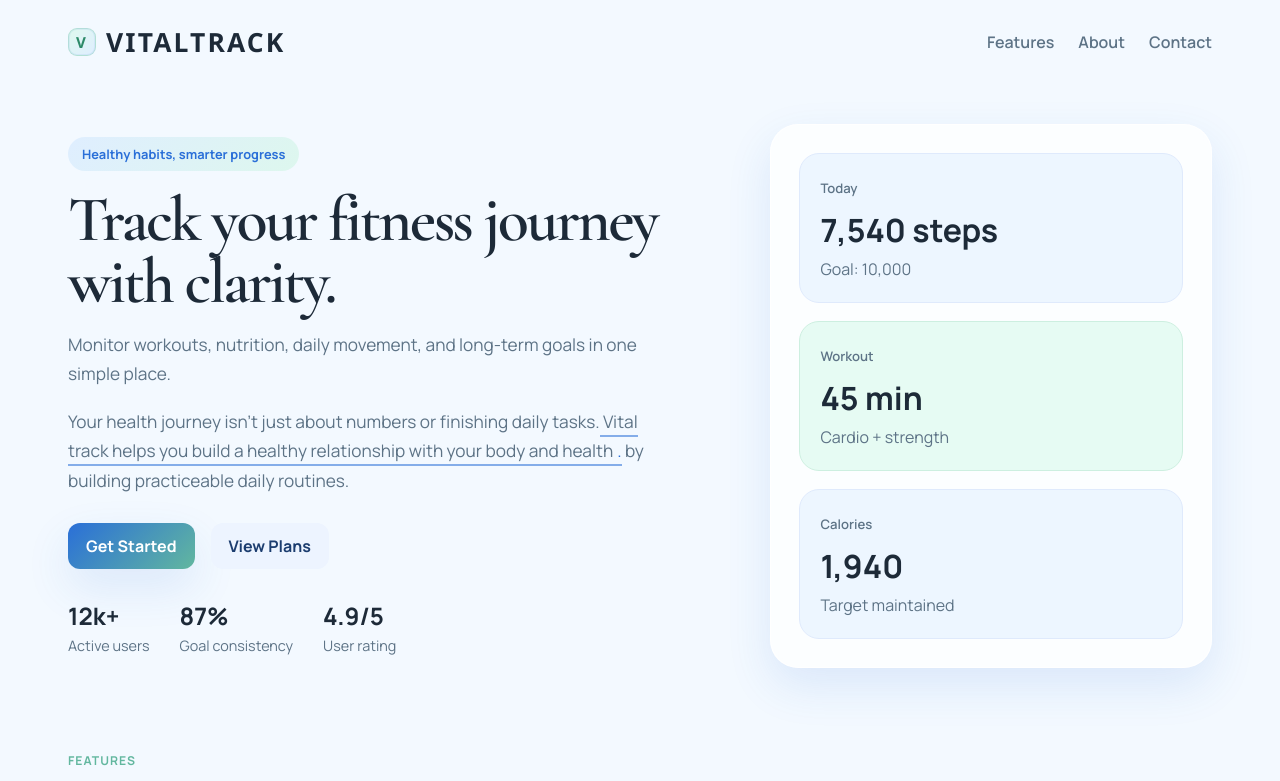
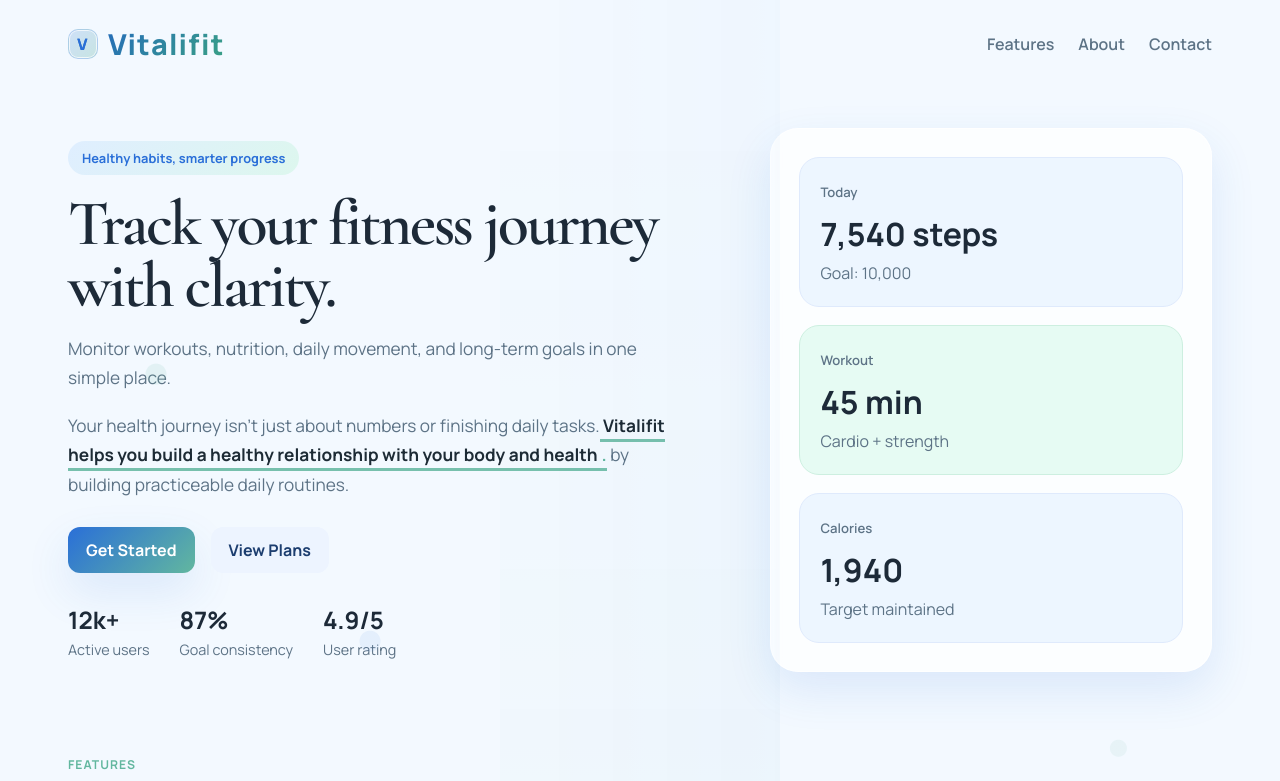
Before and after one commit to aryans2008123-eng/health-fitness-tracker, a React (Vite) app in the folder client/: page / in a window 1280 px wide. Shown: the top 781 px of the page. Built offline with nearby package versions, Linux system fonts and the light colour scheme; no server answers; the HTML template or start-up script is replaced by a standard one.

Commit message:
Refine branding, contact page, and footer styling

```diff
--- a/client/src/App.jsx
+++ b/client/src/App.jsx
@@ -32,6 +32,13 @@ function App() {
           ? 'theme-blue'
           : 'theme-green';
 
+  const renderPage = (pageContent) => (
+    <div className={`app-shell ${themeClass}`}>
+      {pageContent}
+      <footer className="site-footer">Built and coded by: Aryan Saxena</footer>
+    </div>
+  );
+
   const saveProfile = async (profile) => {
     try {
       const response = await fetch(`${API_BASE_URL}/api/profile`, {
@@ -61,44 +68,34 @@ function App() {
   };
 
   if (currentView === 'onboarding') {
-    return (
-      <div className={`app-shell ${themeClass}`}>
+    return renderPage(
       <Onboarding
         profile={userProfile}
         onBack={() => setCurrentView('landing')}
         onSave={saveProfile}
       />
-      </div>
     );
   }
 
   if (currentView === 'profile') {
-    return (
-      <div className={`app-shell ${themeClass}`}>
+    return renderPage(
       <ProfileOverview
         profile={userProfile}
         onBackHome={() => setCurrentView('landing')}
         onEdit={() => setCurrentView('onboarding')}
       />
-      </div>
     );
   }
 
   if (currentView === 'contact') {
-    return (
-      <div className={`app-shell ${themeClass}`}>
-        <ContactPage onBack={() => setCurrentView('landing')} />
-      </div>
-    );
+    return renderPage(<ContactPage onBack={() => setCurrentView('landing')} />);
   }
 
-  return (
-    <div className={`app-shell ${themeClass}`}>
+  return renderPage(
     <LandingPage
       onGetStarted={() => setCurrentView('onboarding')}
       onOpenContact={() => setCurrentView('contact')}
     />
-    </div>
   );
 }
 
--- a/client/src/components/ContactPage/ContactPage.css
+++ b/client/src/components/ContactPage/ContactPage.css
@@ -1,15 +1,15 @@
 .contact-page {
-  min-height: 100vh;
+  min-height: calc(100vh - 48px);
   display: flex;
   align-items: center;
   justify-content: center;
-  padding: 28px 18px;
+  padding: 28px 18px 16px;
   background: linear-gradient(180deg, #f3f9ff 0%, #f1fbf6 100%);
 }
 
 .contact-card {
   width: min(620px, 100%);
-  background: rgba(255, 255, 255, 0.96);
+  background: rgba(255, 255, 255, 0.94);
   border: 1px solid #e0edf9;
   border-radius: 24px;
   padding: 28px;
@@ -41,19 +41,39 @@
   font-family: 'Cormorant Garamond', Georgia, serif;
 }
 
+.contact-summary {
+  margin: 0 0 18px;
+  color: #415d77;
+  line-height: 1.7;
+}
+
 .contact-box {
   border: 1px solid #dfeaf7;
   background: linear-gradient(135deg, #f7fbff, #eefcf7);
   border-radius: 18px;
   padding: 20px;
+  display: flex;
+  flex-direction: column;
+  gap: 8px;
+  margin-top: 16px;
+}
+
+.contact-box.secondary {
+  margin-top: 14px;
 }
 
 .contact-box p {
-  margin: 0 0 8px;
+  margin: 0;
   color: #536b7f;
 }
 
 .contact-box strong {
-  font-size: 1.25rem;
+  font-size: 1.22rem;
   color: #1d2a38;
 }
+
+.contact-box a {
+  color: #2a6fd8;
+  text-decoration: none;
+  font-weight: 600;
+}
--- a/client/src/components/ContactPage/ContactPage.jsx
+++ b/client/src/components/ContactPage/ContactPage.jsx
@@ -7,11 +7,21 @@ function ContactPage({ onBack }) {
         <button type="button" className="back-btn" onClick={onBack}>← Back</button>
 
         <p className="contact-label">Contact</p>
-        <h1>For more information and great yet simple websites</h1>
+        <h1>Get in touch</h1>
+
+        <p className="contact-summary">
+          For more information, contact: Aryan Saxena (aryans2008123@gmail.com) for personal inquiries and work related enquiries. For professional and institutional enquiries: (26f2005721@ds.study.iitm.ac.in).
+        </p>
 
         <div className="contact-box">
-          <p>Please contact:</p>
+          <p>Personal inquiries</p>
           <strong>Aryan Saxena</strong>
+          <a href="mailto:aryans2008123@gmail.com">aryans2008123@gmail.com</a>
+        </div>
+
+        <div className="contact-box secondary">
+          <p>Professional and institutional enquiries</p>
+          <a href="mailto:26f2005721@ds.study.iitm.ac.in">26f2005721@ds.study.iitm.ac.in</a>
         </div>
       </div>
     </div>
--- a/client/src/components/LandingPage/LandingPage.css
+++ b/client/src/components/LandingPage/LandingPage.css
@@ -56,6 +56,33 @@ button {
 
 .landing-page {
   min-height: 100vh;
+  position: relative;
+  overflow: hidden;
+}
+
+.landing-page::before,
+.landing-page::after {
+  content: '';
+  position: absolute;
+  inset: 0;
+  pointer-events: none;
+  background-repeat: no-repeat;
+  background-size: 280px auto;
+  opacity: 0.16;
+}
+
+.landing-page::before {
+  background-image: radial-gradient(circle at 20% 35%, rgba(98, 183, 159, 0.7) 0 10px, transparent 11px),
+    radial-gradient(circle at 70% 24%, rgba(42, 111, 216, 0.5) 0 9px, transparent 10px),
+    linear-gradient(180deg, transparent 0%, rgba(98, 183, 159, 0.18) 100%);
+  background-position: 10% 20%, 80% 60%, center;
+}
+
+.landing-page::after {
+  background-image: radial-gradient(circle at 25% 60%, rgba(42, 111, 216, 0.45) 0 10px, transparent 11px),
+    radial-gradient(circle at 78% 70%, rgba(98, 183, 159, 0.5) 0 8px, transparent 9px),
+    linear-gradient(90deg, transparent 0%, rgba(42, 111, 216, 0.12) 100%);
+  background-position: 30% 80%, 90% 40%, center;
 }
 
 .topbar {
@@ -71,27 +98,31 @@ button {
   display: inline-flex;
   align-items: center;
   gap: 10px;
-  font-size: 1.65rem;
-  font-weight: 700;
+  font-size: 1.8rem;
+  font-weight: 800;
   color: var(--text);
-  letter-spacing: 0.08em;
-  text-transform: uppercase;
-  font-family: 'Segoe UI', 'Arial', sans-serif;
+  letter-spacing: 0.04em;
+  text-transform: none;
+  font-family: 'Manrope', 'Segoe UI', sans-serif;
+  background: linear-gradient(135deg, #1f5dc8, #3aa283);
+  -webkit-background-clip: text;
+  background-clip: text;
+  color: transparent;
 }
 
 .brand-mark {
   display: inline-flex;
   align-items: center;
   justify-content: center;
-  width: 28px;
-  height: 28px;
-  border-radius: 9px;
-  background: linear-gradient(135deg, #dff9ee, #dfeeff);
-  border: 1px solid rgba(98, 183, 159, 0.35);
-  box-shadow: inset 0 0 0 1px rgba(42, 111, 216, 0.08);
-  color: #2d8a68;
-  font-weight: 800;
-  font-size: 0.95rem;
+  width: 30px;
+  height: 30px;
+  border-radius: 10px;
+  background: linear-gradient(135deg, rgba(42, 111, 216, 0.18), rgba(98, 183, 159, 0.3));
+  border: 1px solid rgba(42, 111, 216, 0.18);
+  color: #2a6fd8;
+  font-weight: 900;
+  font-size: 0.98rem;
+  box-shadow: inset 0 0 0 1px rgba(255, 255, 255, 0.7);
 }
 
 .nav {
@@ -153,23 +184,26 @@ button {
 
 .supporting-text {
   margin-top: 16px;
-  font-size: 1.02rem;
+  font-size: 1.04rem;
   line-height: 1.8;
+  color: #21364f;
 }
 
 .emphasis-text {
   display: inline;
-  border-bottom: 2px solid rgba(42, 111, 216, 0.55);
+  color: #1d2b35;
+  border-bottom: 3px solid rgba(98, 183, 159, 0.85);
   text-decoration: none;
   padding-bottom: 2px;
   position: relative;
+  font-weight: 700;
 }
 
 .emphasis-text::after {
   content: '.';
   display: inline-block;
   margin-left: 4px;
-  color: #2a6fd8;
+  color: #62b79f;
 }
 
 .cta-row {
--- a/client/src/components/LandingPage/LandingPage.jsx
+++ b/client/src/components/LandingPage/LandingPage.jsx
@@ -8,9 +8,9 @@ function LandingPage({ onGetStarted, onOpenContact }) {
   return (
     <div className="landing-page">
       <header className="topbar">
-        <div className="brand" aria-label="VitalTrack logo">
+        <div className="brand" aria-label="Vitalifit logo">
           <span className="brand-mark">V</span>
-          VitalTrack
+          Vitalifit
         </div>
 
         <nav className="nav">
@@ -30,7 +30,7 @@ function LandingPage({ onGetStarted, onOpenContact }) {
           </p>
           <p className="supporting-text">
             Your health journey isn't just about numbers or finishing daily tasks.
-            <span className="emphasis-text"> Vital track helps you build a healthy relationship with your body and health</span> by building practiceable daily routines.
+            <span className="emphasis-text"> Vitalifit helps you build a healthy relationship with your body and health</span> by building practiceable daily routines.
           </p>
 
           <div className="cta-row">
--- a/client/src/index.css
+++ b/client/src/index.css
@@ -5,3 +5,14 @@ body,
   min-height: 100%;
   width: 100%;
 }
+
+.site-footer {
+  width: 100%;
+  text-align: center;
+  padding: 12px 16px 18px;
+  font-size: 0.74rem;
+  letter-spacing: 0.04em;
+  color: rgba(29, 42, 56, 0.7);
+  background: rgba(255, 255, 255, 0.2);
+  border-top: 1px solid rgba(42, 111, 216, 0.08);
+}
```
Lines whose indentation alone changed are shown as unchanged.
